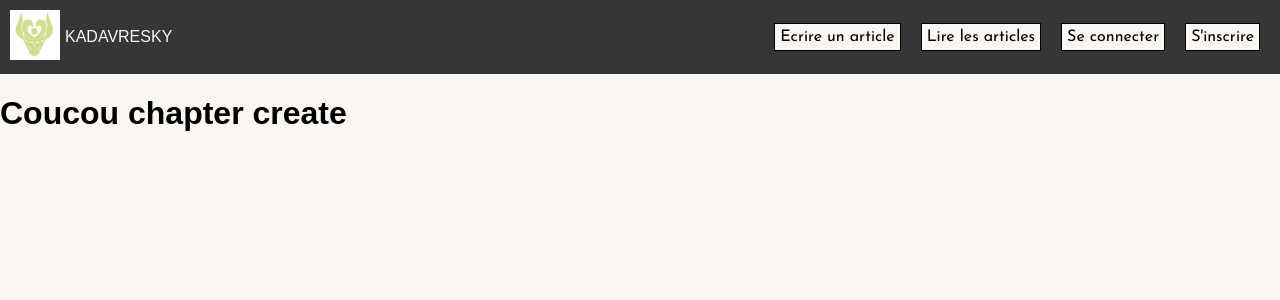
After one commit to CooperPeaks/cadavre-exquis, a Node project: template views/chapter_create.hbs in a window 1280 px wide. The commit adds this page. Shown: the top 300 px of the page. Run offline with Node 20 templates, Linux system fonts and the light colour scheme; the template is opened without the code that fills it, so the values that code supplies are empty; some libraries are stand-ins or nearby versions; some web fonts are replaced.

Commit message:
add chapter to db and display author

```diff
--- a/api/controllers/storyController.js
+++ b/api/controllers/storyController.js
@@ -2,6 +2,7 @@ const Genre = require('../models/genreModel')
 const Story = require('../models/storyModel')
 const { validationResult } = require('express-validator')
 const User = require('../models/userModel')
+const Chapter = require('../models/chapterModel')
 
 module.exports = {
     get: async (req, res) => {
@@ -43,7 +44,9 @@ module.exports = {
     },
 
     read: async (req, res) => {
-        let story = await Story.findByPk(req.params.id)
+        let story = await Story.findByPk(req.params.id, {
+            include: [{ model: Chapter, separate: true, include: User }, { model: User }],
+        })
         if (story) {
             story = story.toJSON();
             res.render('story_read', { story })
--- a/api/models/chapterModel.js
+++ b/api/models/chapterModel.js
@@ -1,5 +1,6 @@
 const {DataTypes} = require('sequelize')
 const config = require('../../config')
+const Story = require('./storyModel')
 
 const Chapter = config.sequelize.define('chapters', {
     id: {
@@ -13,4 +14,7 @@ const Chapter = config.sequelize.define('chapters', {
     }
 })
 
+Story.hasMany(Chapter)
+Chapter.belongsTo(Story)
+
 module.exports = Chapter
--- a/api/models/userModel.js
+++ b/api/models/userModel.js
@@ -2,6 +2,7 @@ const {DataTypes} = require('sequelize')
 const bcrypt = require('bcrypt')
 const config = require('../../config')
 const Story = require('./storyModel')
+const Chapter = require('./chapterModel')
 
 const User = config.sequelize.define('users', {
     id: {
@@ -27,6 +28,9 @@ const User = config.sequelize.define('users', {
     }
 })
 
+User.hasMany(Chapter)
+Chapter.belongsTo(User)
+
 User.hasMany(Story)
 Story.belongsTo(User)
 
--- a/api/router.js
+++ b/api/router.js
@@ -64,6 +64,10 @@ router.route('/user/update/:id')
     .get(userController.getUpdate)
     .post(userController.postUpdate)
 
+// Chapter Routes
+router.route('/chapter/create/:storyId')
+        .post(isLogMiddleware, chapterController.post)
+
 // Genre Routes
 router.route('/genre/create')
     .get(genreController.createGenre)
--- /dev/null
+++ b/views/chapter_create.hbs
@@ -0,0 +1 @@
+<h1>Coucou chapter create</h1>
```
Also changed, not shown: api/controllers/chapterController.js (+22 -0 lines), views/story_read.hbs (+18 -2 lines).
